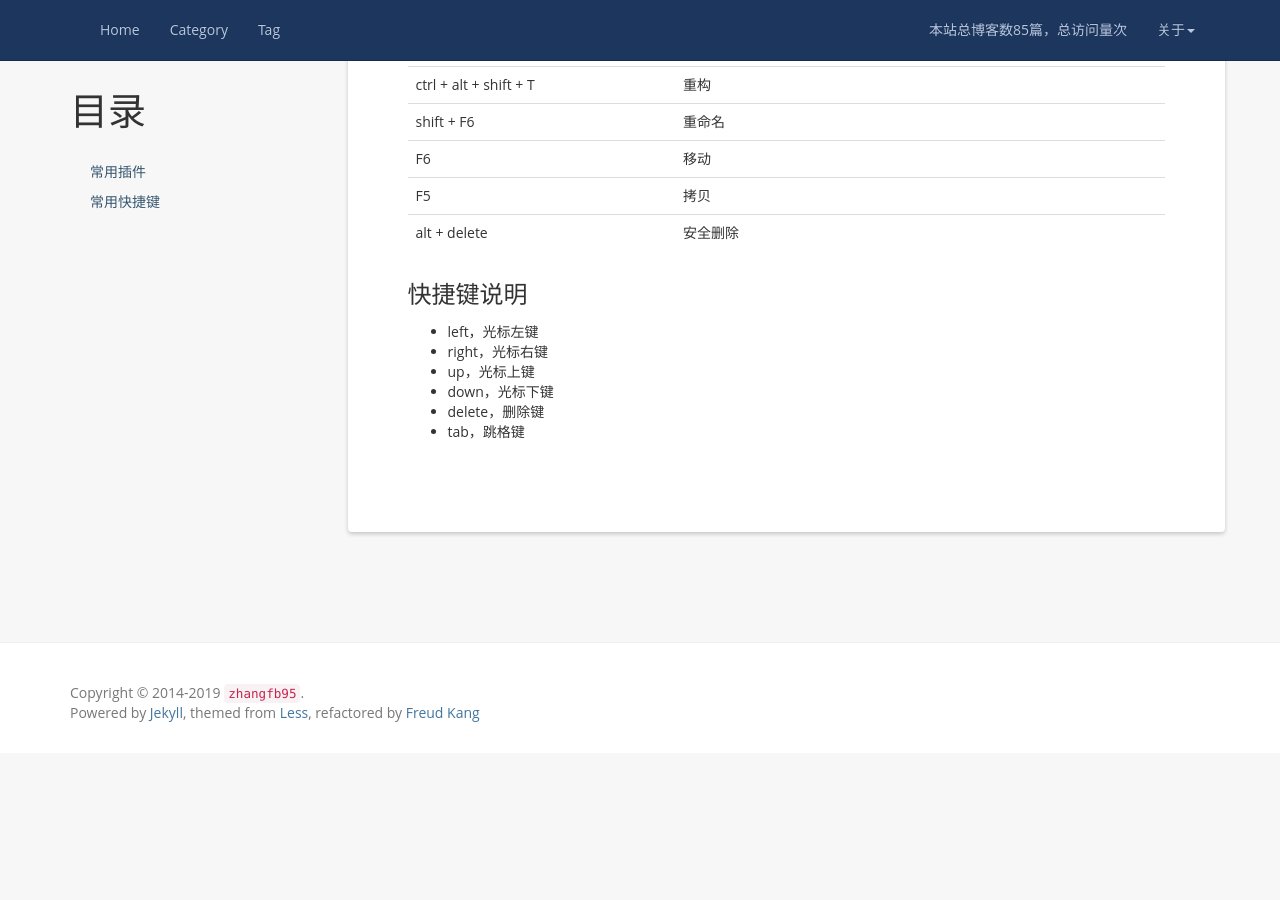
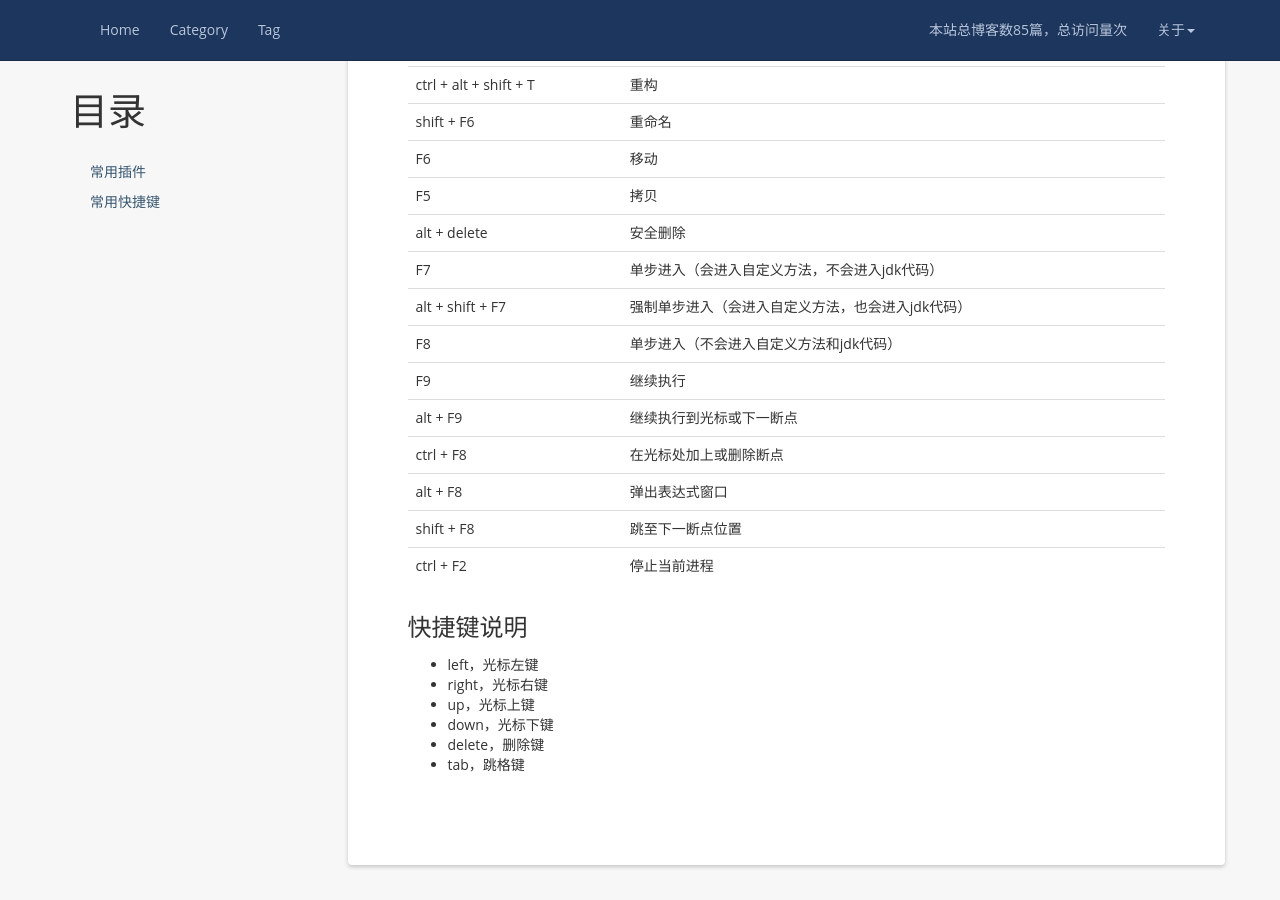
Before and after one commit to zhangfb95/zhangfb95.github.io.bak, a Jekyll site: the page built from plugin-intellij.md, in a window 1280 px wide and 900 px high, scrolled down 3213 px. Built offline with Jekyll 4.4.1, drawn with Linux system fonts in a browser that asks for light colours; nearby versions of some CDN libraries; a script that is not in the unit is left out; comment, search, counter and statistics services are not loaded; before the commit the page ends 3966 px from its top, so only the background shows below that.

Commit message:
add more shortcut

```diff
--- a/plugin-intellij.md
+++ b/plugin-intellij.md
@@ -95,6 +95,15 @@ permalink: /plugin-intellij/
 | F6 | 移动 |
 | F5 | 拷贝 |
 | alt + delete | 安全删除 |
+| F7 | 单步进入（会进入自定义方法，不会进入jdk代码） |
+| alt + shift + F7 | 强制单步进入（会进入自定义方法，也会进入jdk代码） |
+| F8 | 单步进入（不会进入自定义方法和jdk代码） |
+| F9 | 继续执行 |
+| alt + F9 | 继续执行到光标或下一断点 |
+| ctrl + F8 | 在光标处加上或删除断点 |
+| alt + F8 | 弹出表达式窗口 |
+| shift + F8 | 跳至下一断点位置 |
+| ctrl + F2 | 停止当前进程 |
 
 ### 快捷键说明
 
```
